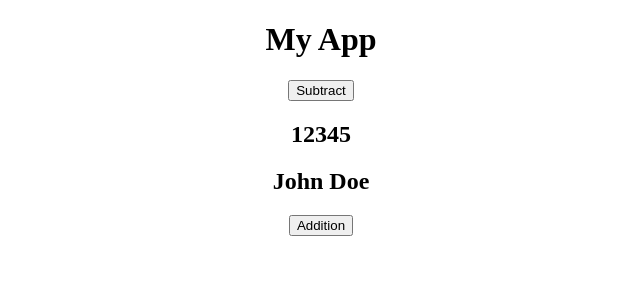
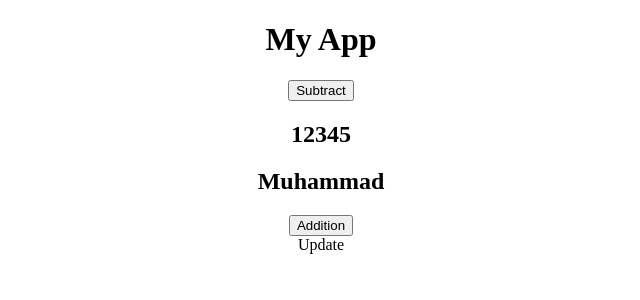
Before and after one commit to MdRashid62/hooksInAction, an Angular app: page / in a window 1280 px wide. Shown: the top 300 px of the page, without its empty margins (319-959 px from the left). Built offline with nearby package versions, Linux system fonts and the light colour scheme.

Commit message:
ngDoCheck

```diff
--- a/src/app/app.component.html
+++ b/src/app/app.component.html
@@ -4,8 +4,9 @@
   </h1>
   <div>
     <button (click)="decrement()">Subtract</button>
-    <app-child [myNewNumber] = "counter" [myNumber2] = "name"></app-child>
-    <button (click)="increment()">Addition</button>
+    <app-child [myNewNumber] = "counter" [myNumber2] = "user"></app-child>
+    <button (click)="increment()">Addition</button><br>
+    <a (click)="updateValue()">Update</a>
 
   </div>
 </div>
--- a/src/app/app.component.ts
+++ b/src/app/app.component.ts
@@ -7,7 +7,17 @@ import { Component } from '@angular/core';
 })
 export class AppComponent {
   private number: number = 12345;
-  name: string = "John Doe";
+  name: string = "Muhammad";
+
+  user = {
+    name: "Muhammad"
+  }
+
+  updateValue() {
+    this.user = {
+      name: "Rashid"
+    }
+  }
 
   get counter(){
     return this.number;
--- a/src/app/components/child/child.component.html
+++ b/src/app/components/child/child.component.html
@@ -1,2 +1,2 @@
 <h2> {{ myNewNumber }} </h2>
-<h2> {{ myNumber2 }} </h2>
+<h2> {{ myNumber2.name }} </h2>
--- a/src/app/components/child/child.component.ts
+++ b/src/app/components/child/child.component.ts
@@ -1,11 +1,11 @@
-import { Component, OnInit, Input, OnChanges, SimpleChange, SimpleChanges } from '@angular/core';
+import { Component, OnInit, Input, OnChanges, SimpleChange, SimpleChanges, DoCheck } from '@angular/core';
 
 @Component({
   selector: 'app-child',
   templateUrl: './child.component.html',
   styleUrls: ['./child.component.css']
 })
-export class ChildComponent implements OnInit, OnChanges {
+export class ChildComponent implements OnInit, OnChanges, DoCheck {
   private myNumber: any;
   @Input() myNumber2: any;
   constructor() { }
@@ -20,8 +20,8 @@ export class ChildComponent implements OnInit, OnChanges {
   }
   //ngOnchanges lifecycle hook
   ngOnChanges(changes: SimpleChanges): void {
+    debugger;
     const newNumberChange: SimpleChange = changes.myNewNumber;
-    debugger;
     console.log('Previous Value - (ng on changes)', newNumberChange.previousValue);
     console.log('Current Value - (ng on changes)', newNumberChange.currentValue);
     this.myNewNumber = newNumberChange.currentValue;
@@ -31,4 +31,9 @@ export class ChildComponent implements OnInit, OnChanges {
     console.log('ngOnInit value', this.myNewNumber);
   }
 
+  //ngDoCheck
+  ngDoCheck(): void {
+    console.log(this.myNumber2)
+  }
+
 }
```
